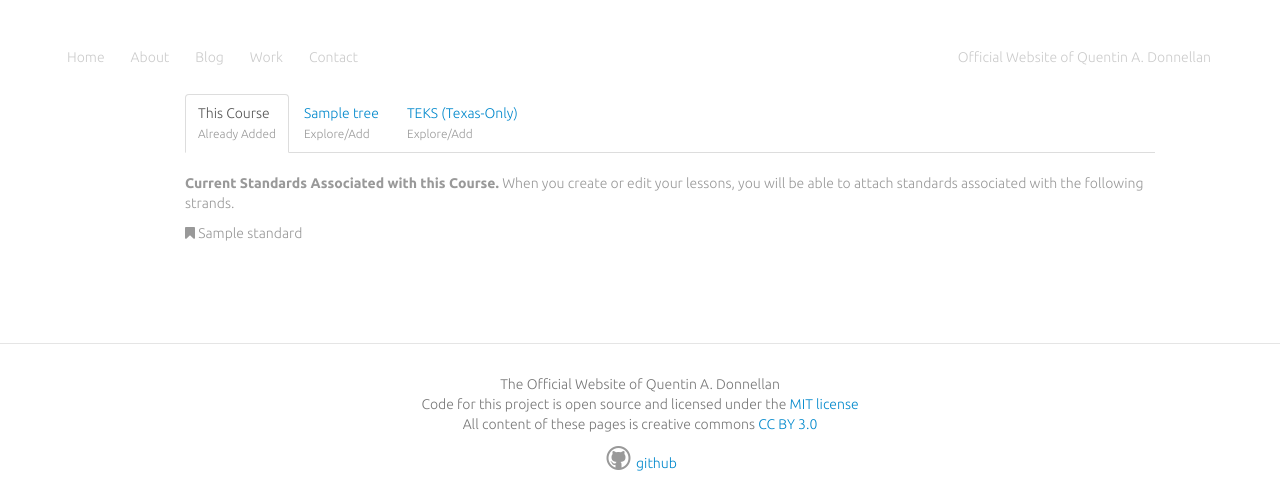
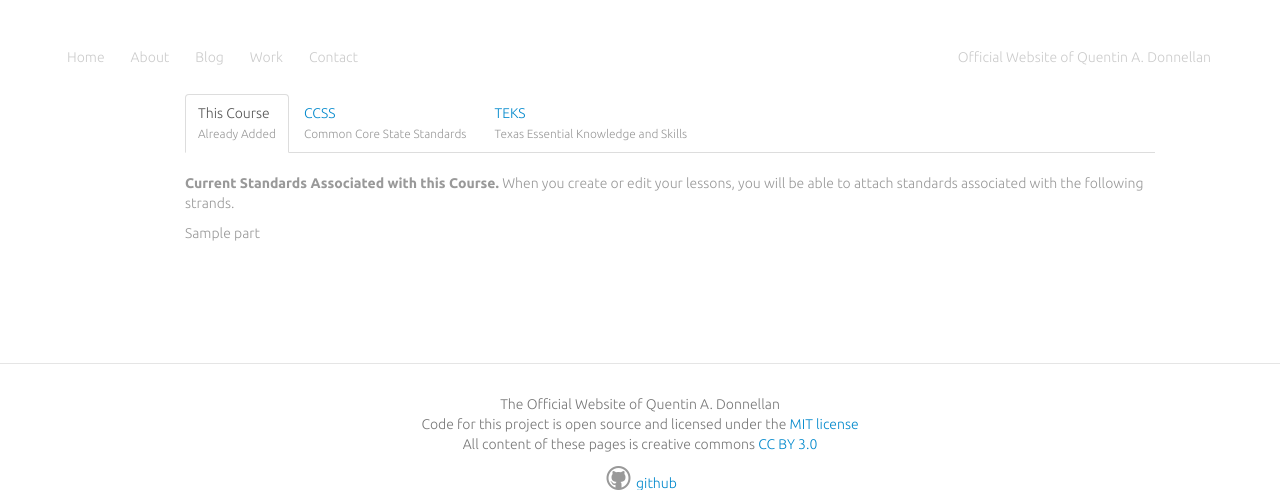
Before and after one commit to qdonnellan/personal, a Python web app: template templates/practice.html in a window 1280 px wide. Shown: the top 490 px of the page. Run offline with Jinja, Linux system fonts and the light colour scheme; the template is opened without the code that fills it: most values are stand-ins (such as "Sample title", 1, 10 or a date in 2020).

Commit message:
added standards practice at /practice

```diff
--- a/stylesheets/docs.css
+++ b/stylesheets/docs.css
@@ -28,6 +28,10 @@ body {
 
 .master-inner {
   background-color: #f6f6f6
+}
+
+.math-div {
+  background-color: white !important
 }
 
 .master-inner .accordion-inner {
--- a/templates/practice.html
+++ b/templates/practice.html
@@ -6,112 +6,105 @@
     <form method="post">
       <ul id="myTab" class="nav nav-tabs">
           <li class="active"><a href="#this-course" data-toggle="tab">This Course<br><small class="muted">Already Added</small></a></li>
-        {% for tree in ccss %}
-          <li><a href="#{{tree}}" data-toggle="tab">{{tree}}<br><small class="muted">Explore/Add</small></a></li>
-        {% endfor %}
-          <li><a href="#teks}}" data-toggle="tab">TEKS (Texas-Only)<br><small class="muted">Explore/Add</small></a></li>
+          <li><a href="#ccss" data-toggle="tab">CCSS<br><small class="muted">Common Core State Standards</small></a></li>
+          <li><a href="#teks" data-toggle="tab">TEKS<br><small class="muted">Texas Essential Knowledge and Skills</small></a></li>
       </ul>
       <div id="myTabContent" class="tab-content">
         <div class="tab-pane fade in active" id="this-course">
           <p class="muted"><strong>Current Standards Associated with this Course.</strong> When you create or edit your lessons, you will be able to attach standards associated with the following strands. </p>
-
-            {% for standard in current_standards %}
-              {% if standard != '' %}
+            {% for standard_bundle in current_standards %}
               <p>
-                {% for level in standard.split('.') %}
-                  {% if loop.first %}
-                    <span class="muted"><i class="icon-bookmark"></i> {{level}}</span>
-                  {% else %}
-                    <span class="muted"> <i class="muted icon-double-angle-right"></i> </span>
-                      {% if loop.last and 'CCRA' in standard %}
-                        {{namemap['CCRA-'+level]}}
-                      {% else %}
-                        {{namemap[level]}}
-                      {% endif %}
-                  {% endif %}
+                {% for part in standard_bundle %}
+                  {% if loop.first %}<span class="muted">{% else %}<span>{% endif %}
+                  {% if not loop.first %}<i class="icon-chevron-right text-info"></i> {% endif %}{{part}}</span>
                 {% endfor %}
               </p>
-              {% endif %}
+              <br>
             {% endfor %}
         </div>
-        {% for tree in ccss %}
-        <div class="tab-pane fade in" id="{{tree}}">
-          {% if tree == 'Math' %}
-          <p class="muted"><strong>The Common Core State Standards for Math</strong> are organized by grade level. Please select the grade levels you want to associate with your course. When you create or edit your lessons, you will be able to choose standards that belong to the grade levels you've selected below.</p>
+        <div class="tab-pane fade in" id="ccss">
+          <p class="muted"><strong>The Common Core State Standards</strong> are organized by ELA-Literacy and Math strands/grade levels. Please select the strands/grade levels you want to associate with your course. When you create or edit your lessons, you will be able to choose standards that belong to the strands/grade levels you've selected below.</p>
           <p><button class="btn btn-small btn-primary">Save Changes</button></p>
-            {% for grade in ccss[tree] %}
-              <label class="checkbox">
-                <input type="checkbox" name="standards-checked" value="{{tree}}.{{grade}}">
-                  {% if grade in namemap %}
-                    {{namemap[grade]}}
-                  {% else %}
-                    {{grade}}
-                  {% endif %}
-              </label>
-            {% endfor %}
-          {% else %}
-          <p class="muted"><strong>The Common Core State Standards for Engligh/Language Arts and Literacy</strong> are organized by "strand" type. You should explore each strand below and then choose the appropriate grade levels you wish to associate with your course. When you create or edit your lessons, you will be able to choose standards that belong to the strand-grade levels you've selected below.</p>
-          <div class="accordion" id="accordion2">
-          {% for strand in ccss[tree] %}
+          <div class="accordion" id="master-accordion2"> <!-- master accordion -->
+          {% for domain in ccss.domains %}
             <div class="accordion-group">
               <div class="accordion-heading">
-                <a class="accordion-toggle" data-toggle="collapse" data-parent="#accordion2" href="#{{tree}}-{{strand}}">
-                  {% if strand in namemap %}
-                    {{namemap[strand]}}
-                  {% else %}
-                    {{strand}}
-                  {% endif %}
+                <a class="accordion-toggle" data-toggle="collapse" data-parent="#master-accordion2" href="#ccss-{{domain.id}}">
+                  {{domain.title}}
                 </a>
               </div>
-              <div id="{{tree}}-{{strand}}" class="accordion-body collapse">
-                <div class="accordion-inner">
-                  {% for grade in ccss[tree][strand] %}
-                    <label class="checkbox">
-                      <input type="checkbox" name="standards-checked" value="{{tree}}.{{strand}}.{{grade}}">
-                        {% if strand == 'CCRA' %}
-                          {{namemap['CCRA-'+grade]}}
-                        {% elif grade in namemap %}
-                          {{namemap[grade]}}
-                        {% endif %}
-                    </label>
-                  {% endfor %}
+              <div id="ccss-{{domain.id}}" class="accordion-body collapse">
+                <div class="accordion-inner master-inner {% if domain.title=='Math' %}math-div{% endif %}">
+                  <!-- inner accordion -->
+                  <div class="accordion" id="slave-accordion2-ccss-{{domain.id}}">
+                  {% if domain.title == 'ELA-Literacy' %}
+                    {% for subdomain in domain.subdomains %}
+                      <div class="accordion-group">
+                        <div class="accordion-heading">
+                          <a class="accordion-toggle" data-toggle="collapse" data-parent="#slave-accordion2-ccss-{{domain.id}}" href="#ccss-{{domain.id}}-{{subdomain.id}}">
+                            <i class="icon-signin muted"></i>
+                            {{ subdomain.title }}
+                          </a>
+                        </div>
+                        <div id="ccss-{{domain.id}}-{{subdomain.id}}" class="accordion-body collapse">
+                          <div class="accordion-inner">
+                            {% for strand in subdomain.strands %}
+                              <label class="checkbox">
+                                <input type="checkbox" name="standards-checked" value="{{domain.id}}.{{subdomain.id}}.{{strand.id}}">
+                                {{strand.title}}
+                              </label>
+                            {% endfor %}
+                          </div>
+                        </div>
+                      </div>
+                      {% endfor %}
+                    {% else %}
+                    {% for subdomain in domain.subdomains %}
+                      <label class="checkbox">
+                        <input type="checkbox" name="standards-checked" value="{{domain.id}}.{{subdomain.id}}">
+                          {{subdomain.title}}
+                      </label>
+                    {% endfor %}
+                    {% endif %}
 
+                  </div>
+                  <!-- end inner accordion -->
                 </div>
               </div>
             </div>
-          {% endfor %}
-          </div>
-          {% endif %}
+            {% endfor %}
+          </div> <!-- end master accordion -->
         </div>
-        {% endfor %}
+
         <div class="tab-pane fade in" id="teks">
           <p class="muted"><strong>The Texas Essential Knowledge and Skills</strong> are organized by content type, then by grade level, then by course name. You should explore each strand below and then choose the appropriate grade levels and courses you wish to associate with your course. When you create or edit your lessons, you will be able to choose TEKS that belong to your selection(s) below</p>
-          <div class="accordion" id="master-accordion">
-            {% for chapter in teks %}
+          <p><button class="btn btn-small btn-primary">Save Changes</button></p>
+          <div class="accordion" id="master-accordion"> <!-- master accordion -->
+            {% for chapter in teks.chapters %}
             <div class="accordion-group">
               <div class="accordion-heading">
-                <a class="accordion-toggle" data-toggle="collapse" data-parent="#master-accordion" href="#chapter-{{chapter}}">
-                  {{teks[chapter][0]}}
+                <a class="accordion-toggle" data-toggle="collapse" data-parent="#master-accordion" href="#teks-{{chapter.id}}">
+                  {{chapter.title}}
                 </a>
               </div>
-              <div id="chapter-{{chapter}}" class="accordion-body collapse">
+              <div id="teks-{{chapter.id}}" class="accordion-body collapse">
                 <div class="accordion-inner master-inner">
                   <!-- inner accordion -->
-                  <div class="accordion" id="slave-accordion-{{chapter}}">
-                    {% for subchapter in teks[chapter][1] %}
+                  <div class="accordion" id="slave-accordion-{{chapter.id}}">
+                    {% for subchapter in chapter.subchapters %}
                     <div class="accordion-group">
                       <div class="accordion-heading">
-                        <a class="accordion-toggle" data-toggle="collapse" data-parent="#slave-accordion-{{chapter}}" href="#chapter-{{chapter}}-sub-{{subchapter}}">
-                          <i class="icon-signin muted"></i> {{teks[chapter][1][subchapter][0]}}
+                        <a class="accordion-toggle" data-toggle="collapse" data-parent="#slave-accordion-{{chapter.id}}" href="#teks-{{chapter.id}}-{{subchapter.id}}">
+                          <i class="icon-signin muted"></i> {{subchapter.title}}
                         </a>
                       </div>
-                      <div id="chapter-{{chapter}}-sub-{{subchapter}}" class="accordion-body collapse">
+                      <div id="teks-{{chapter.id}}-{{subchapter.id}}" class="accordion-body collapse">
                         <div class="accordion-inner">
-                          {% for section in teks[chapter][1][subchapter][1] %}
-                            {% if 'Implementation of Texas Essential' not in teks[chapter][1][subchapter][1][section][0] %}
+                          {% for section in subchapter.sections %}
+                            {% if 'Implementation of Texas Essential' not in section.title %}
                             <label class="checkbox">
-                              <input type="checkbox">
-                              {{ teks[chapter][1][subchapter][1][section][0] }}
+                              <input type="checkbox" value="teks-{{section.id}}" name="standards-checked">
+                              {{ section.title }}
                             </label>
                             {% endif %}
                           {% endfor %}
@@ -125,7 +118,7 @@
               </div>
             </div>
             {% endfor %}
-          </div>
+          </div> <!-- end master accordion -->
         </div>
       </div>
     </form>
```
Also changed, not shown: ccss.py (added, +86 -0 lines), fetch_standards.py (added, +41 -0 lines), main.py (+7 -55 lines), teks.py (added, +43 -0 lines), 4 other files.
